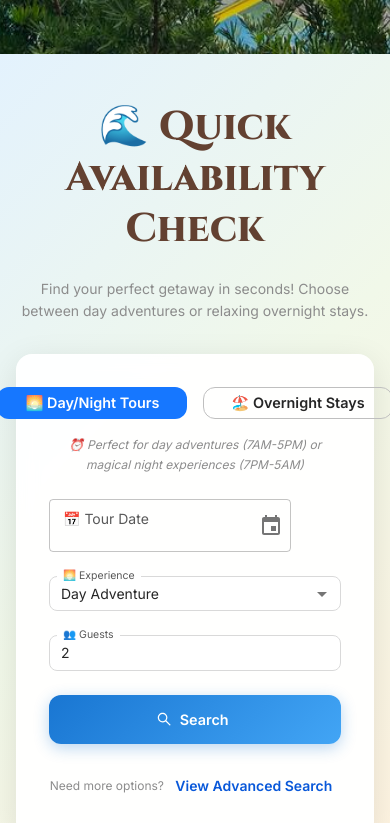
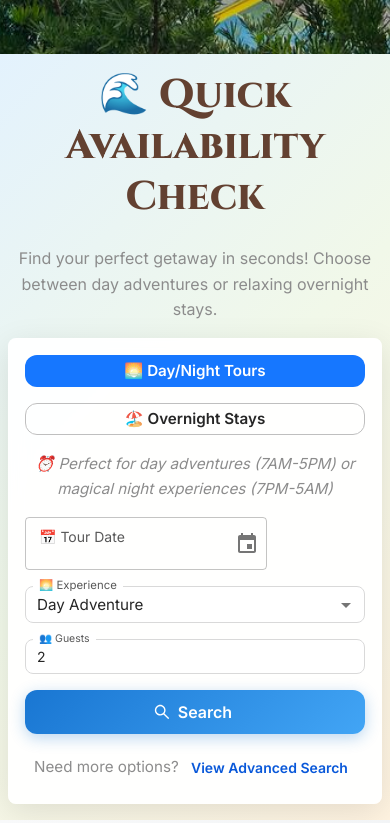
Before and after one commit to dsjc-devs/jc-waterfun-resort, a React (Vite) app in the folder client/: page / in a window 390 px wide. Shown: the part 742-1565 px from the top of the page. Built offline with nearby package versions, Linux system fonts and the light colour scheme; no server answers.

Commit message:
refactor: improve layout and responsiveness in MiniCheckAvailability component

```diff
--- a/client/src/sections/landing-pages/MiniCheckAvailability.jsx
+++ b/client/src/sections/landing-pages/MiniCheckAvailability.jsx
@@ -38,7 +38,6 @@ const MiniCheckAvailability = () => {
   };
 
   const handleSearch = () => {
-    // Navigate to the full check availability page with the current criteria
     const searchParams = new URLSearchParams();
     searchParams.set('mode', bookingMode);
     searchParams.set('guests', criteria.guests.toString());
@@ -64,7 +63,7 @@ const MiniCheckAvailability = () => {
     <LocalizationProvider dateAdapter={AdapterDateFns}>
       <Box
         sx={{
-          py: 6,
+          py: { xs: 2, sm: 4, md: 6 },
           background: 'linear-gradient(135deg, #e3f2fd 0%, #f1f8e9 50%, #fff3e0 100%)',
           position: 'relative',
           overflow: 'hidden',
@@ -80,8 +79,8 @@ const MiniCheckAvailability = () => {
           }
         }}
       >
-        <Container maxWidth="lg" sx={{ position: 'relative', zIndex: 1 }}>
-          <Box textAlign="center" mb={4}>
+        <Container maxWidth="md" sx={{ position: 'relative', zIndex: 1, px: { xs: 1, sm: 2, md: 0 } }}>
+          <Box textAlign="center" mb={{ xs: 2, sm: 3, md: 4 }}>
             <TitleTag title="🌊 Quick Availability Check" />
             <Typography
               variant="h6"
@@ -89,7 +88,8 @@ const MiniCheckAvailability = () => {
               sx={{
                 fontWeight: 400,
                 maxWidth: 600,
-                mx: 'auto'
+                mx: 'auto',
+                fontSize: { xs: '1rem', sm: '1.15rem', md: '1.25rem' }
               }}
             >
               Find your perfect getaway in seconds! Choose between day adventures or relaxing overnight stays.
@@ -99,18 +99,18 @@ const MiniCheckAvailability = () => {
           <Paper
             elevation={0}
             sx={{
-              p: 4,
-              borderRadius: 4,
+              p: { xs: 2, sm: 3, md: 4 },
+              borderRadius: { xs: 2, sm: 3, md: 4 },
               background: 'rgba(255, 255, 255, 0.95)',
               backdropFilter: 'blur(10px)',
               border: '1px solid rgba(255, 255, 255, 0.2)',
               boxShadow: '0 8px 32px rgba(0, 0, 0, 0.1)',
-              maxWidth: 800,
+              maxWidth: { xs: '100%', sm: 500, md: 800 },
               mx: 'auto'
             }}
           >
-            <Box mb={3} textAlign="center">
-              <Stack direction="row" spacing={2} justifyContent="center" mb={2}>
+            <Box mb={{ xs: 2, sm: 3 }} textAlign="center">
+              <Stack direction={{ xs: 'column', sm: 'row' }} spacing={2} justifyContent="center" mb={2} alignItems="center">
                 <Chip
                   label="🌅 Day/Night Tours"
                   onClick={() => setBookingMode('tour')}
@@ -119,11 +119,13 @@ const MiniCheckAvailability = () => {
                   sx={{
                     px: 2,
                     py: 1,
-                    fontSize: '0.9rem',
+                    fontSize: { xs: '0.95rem', sm: '0.9rem' },
                     fontWeight: 600,
                     borderRadius: 3,
                     cursor: 'pointer',
                     transition: 'all 0.3s ease',
+                    width: { xs: '100%', sm: 'auto' },
+                    mb: { xs: 1, sm: 0 },
                     '&:hover': {
                       transform: 'translateY(-2px)',
                       boxShadow: '0 4px 12px rgba(25, 118, 210, 0.3)'
@@ -138,11 +140,13 @@ const MiniCheckAvailability = () => {
                   sx={{
                     px: 2,
                     py: 1,
-                    fontSize: '0.9rem',
+                    fontSize: { xs: '0.95rem', sm: '0.9rem' },
                     fontWeight: 600,
                     borderRadius: 3,
                     cursor: 'pointer',
                     transition: 'all 0.3s ease',
+                    width: { xs: '100%', sm: 'auto' },
+                    mb: { xs: 1, sm: 0 },
                     '&:hover': {
                       transform: 'translateY(-2px)',
                       boxShadow: '0 4px 12px rgba(25, 118, 210, 0.3)'
@@ -150,7 +154,7 @@ const MiniCheckAvailability = () => {
                   }}
                 />
               </Stack>
-              <Typography variant="body2" color="text.secondary" sx={{ fontStyle: 'italic' }}>
+              <Typography variant="body2" color="text.secondary" sx={{ fontStyle: 'italic', fontSize: { xs: '0.95rem', sm: '1rem' } }}>
                 {bookingMode === 'tour'
                   ? '⏰ Perfect for day adventures (7AM-5PM) or magical night experiences (7PM-5AM)'
                   : '🗓️ Overnight stays are limited to 1 night only'
@@ -158,7 +162,7 @@ const MiniCheckAvailability = () => {
               </Typography>
             </Box>
 
-            <Grid container spacing={3} alignItems="center">
+            <Grid container spacing={{ xs: 2, sm: 3 }} alignItems="center">
               <Grid item xs={12} sm={bookingMode === 'tour' ? 4 : 3}>
                 {bookingMode === 'tour' ? (
                   <DatePicker
@@ -175,7 +179,8 @@ const MiniCheckAvailability = () => {
                           '& .MuiOutlinedInput-root': {
                             borderRadius: 2,
                             background: 'rgba(255, 255, 255, 0.9)'
-                          }
+                          },
+                          fontSize: { xs: '0.95rem', sm: '1rem' }
                         }}
                       />
                     )}
@@ -195,7 +200,8 @@ const MiniCheckAvailability = () => {
                           '& .MuiOutlinedInput-root': {
                             borderRadius: 2,
                             background: 'rgba(255, 255, 255, 0.9)'
-                          }
+                          },
+                          fontSize: { xs: '0.95rem', sm: '1rem' }
                         }}
                       />
                     )}
@@ -206,14 +212,15 @@ const MiniCheckAvailability = () => {
               <Grid item xs={12} sm={bookingMode === 'tour' ? 3 : 3}>
                 {bookingMode === 'tour' ? (
                   <FormControl fullWidth size="small">
-                    <InputLabel>🌅 Experience</InputLabel>
+                    <InputLabel sx={{ fontSize: { xs: '0.95rem', sm: '1rem' } }}>🌅 Experience</InputLabel>
                     <Select
                       value={criteria.tourType}
                       label="🌅 Experience"
                       onChange={(e) => handleInputChange('tourType', e.target.value)}
                       sx={{
                         borderRadius: 2,
-                        background: 'rgba(255, 255, 255, 0.9)'
+                        background: 'rgba(255, 255, 255, 0.9)',
+                        fontSize: { xs: '0.95rem', sm: '1rem' }
                       }}
                     >
                       <MenuItem value="day">Day Adventure</MenuItem>
@@ -236,7 +243,8 @@ const MiniCheckAvailability = () => {
                           '& .MuiOutlinedInput-root': {
                             borderRadius: 2,
                             background: 'rgba(255, 255, 255, 0.9)'
-                          }
+                          },
+                          fontSize: { xs: '0.95rem', sm: '1rem' }
                         }}
                       />
                     )}
@@ -267,7 +275,8 @@ const MiniCheckAvailability = () => {
                     '& .MuiOutlinedInput-root': {
                       borderRadius: 2,
                       background: 'rgba(255, 255, 255, 0.9)'
-                    }
+                    },
+                    fontSize: { xs: '0.95rem', sm: '1rem' }
                   }}
                 />
               </Grid>
@@ -280,11 +289,11 @@ const MiniCheckAvailability = () => {
                   startIcon={<SearchOutlined />}
                   fullWidth
                   sx={{
-                    py: 1.5,
+                    py: { xs: 1, sm: 1.5 },
                     borderRadius: 3,
                     background: 'linear-gradient(135deg, #1976d2 0%, #42a5f5 100%)',
                     boxShadow: '0 4px 15px rgba(25, 118, 210, 0.3)',
-                    fontSize: '0.9rem',
+                    fontSize: { xs: '1rem', sm: '0.9rem' },
                     fontWeight: 600,
                     textTransform: 'capitalize',
                     '&:hover': {
@@ -299,8 +308,8 @@ const MiniCheckAvailability = () => {
               </Grid>
             </Grid>
 
-            <Box textAlign="center" mt={3}>
-              <Typography variant="body2" color="text.secondary">
+            <Box textAlign="center" mt={{ xs: 2, sm: 3 }}>
+              <Typography variant="body2" color="text.secondary" sx={{ fontSize: { xs: '0.95rem', sm: '1rem' } }}>
                 Need more options? <Button variant="text" onClick={() => navigate('/book-now')} sx={{ textTransform: 'none', fontWeight: 600 }}>View Advanced Search</Button>
               </Typography>
             </Box>
```
